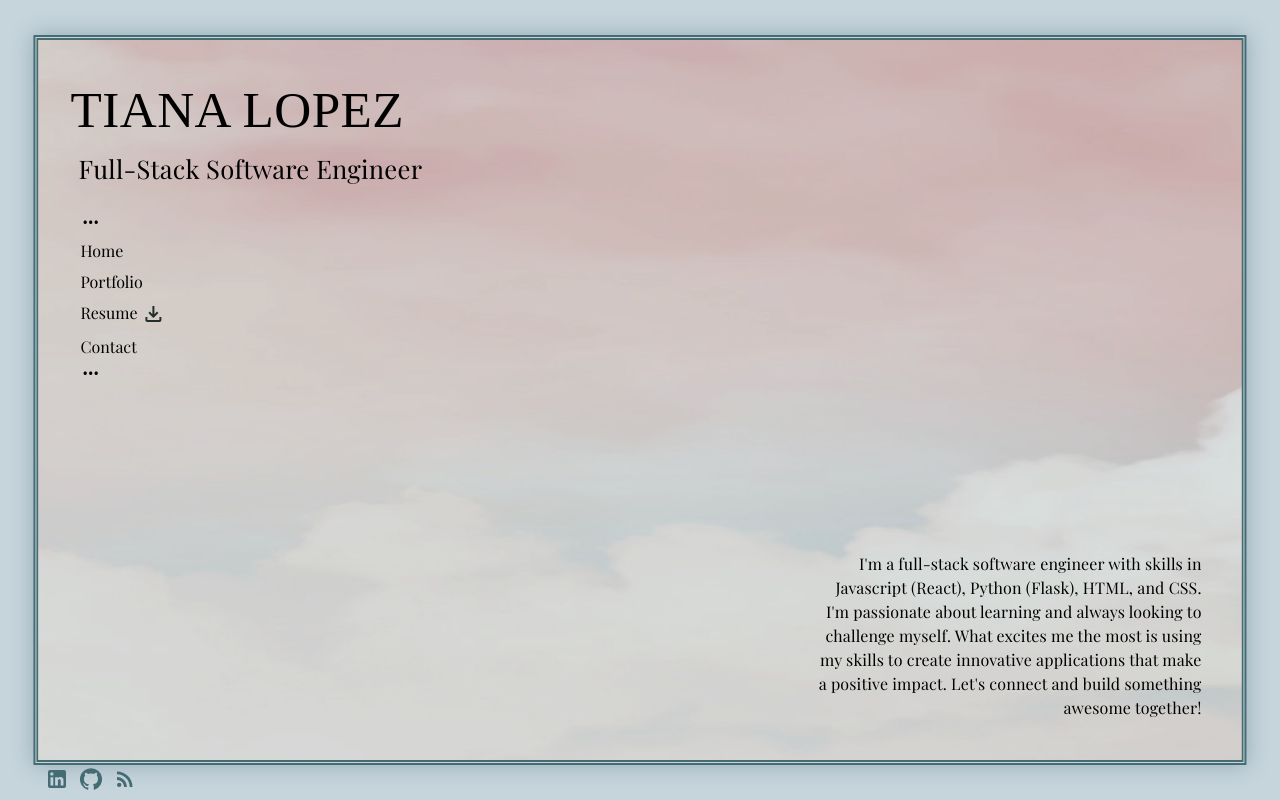
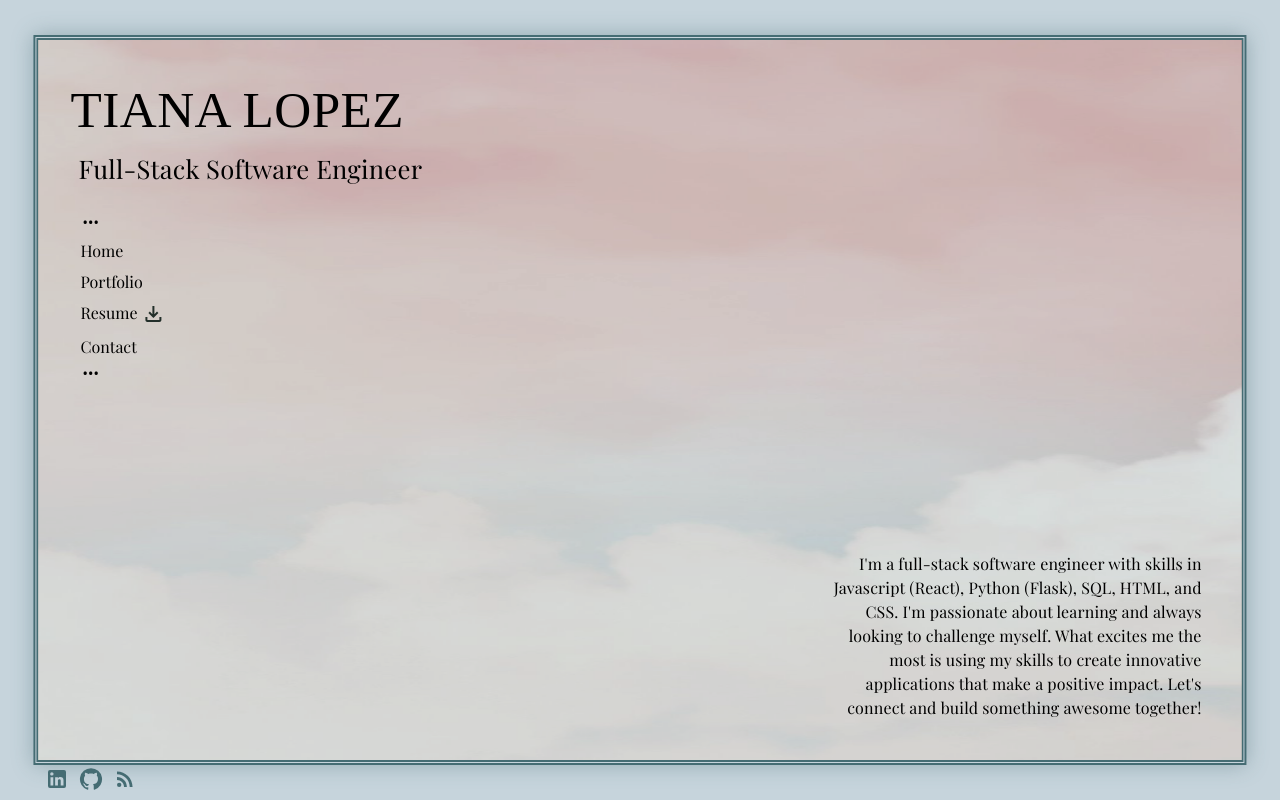
Before and after one commit to tianalopez/portfolio, a React (Create React App) app: page / in a window 1280 px wide. Built offline with nearby package versions, Linux system fonts and the light colour scheme; a web font is replaced by a local one.

Commit message:
adds qualification

```diff
--- a/src/components/homePage.js
+++ b/src/components/homePage.js
@@ -8,7 +8,7 @@ const HomePage = () => {
         className='flex-content' container spacing={2}>
         <Grid item xs={12}>
           <Typography fontFamily='Playfair Display' sx={{ textAlign: 'right' }}>
-            I'm a full-stack software engineer with skills in Javascript (React), Python (Flask), HTML, and CSS. I'm passionate about learning and always looking to challenge myself. What excites me the most is using my skills to create innovative applications that make a positive impact. Let's connect and build something awesome together!
+            I'm a full-stack software engineer with skills in Javascript (React), Python (Flask), SQL, HTML, and CSS. I'm passionate about learning and always looking to challenge myself. What excites me the most is using my skills to create innovative applications that make a positive impact. Let's connect and build something awesome together!
           </Typography>
         </Grid>
       </Grid>
```
Also changed, not shown: firebase.json (added), 1 other file (tests, documents, lock files or other folders).
